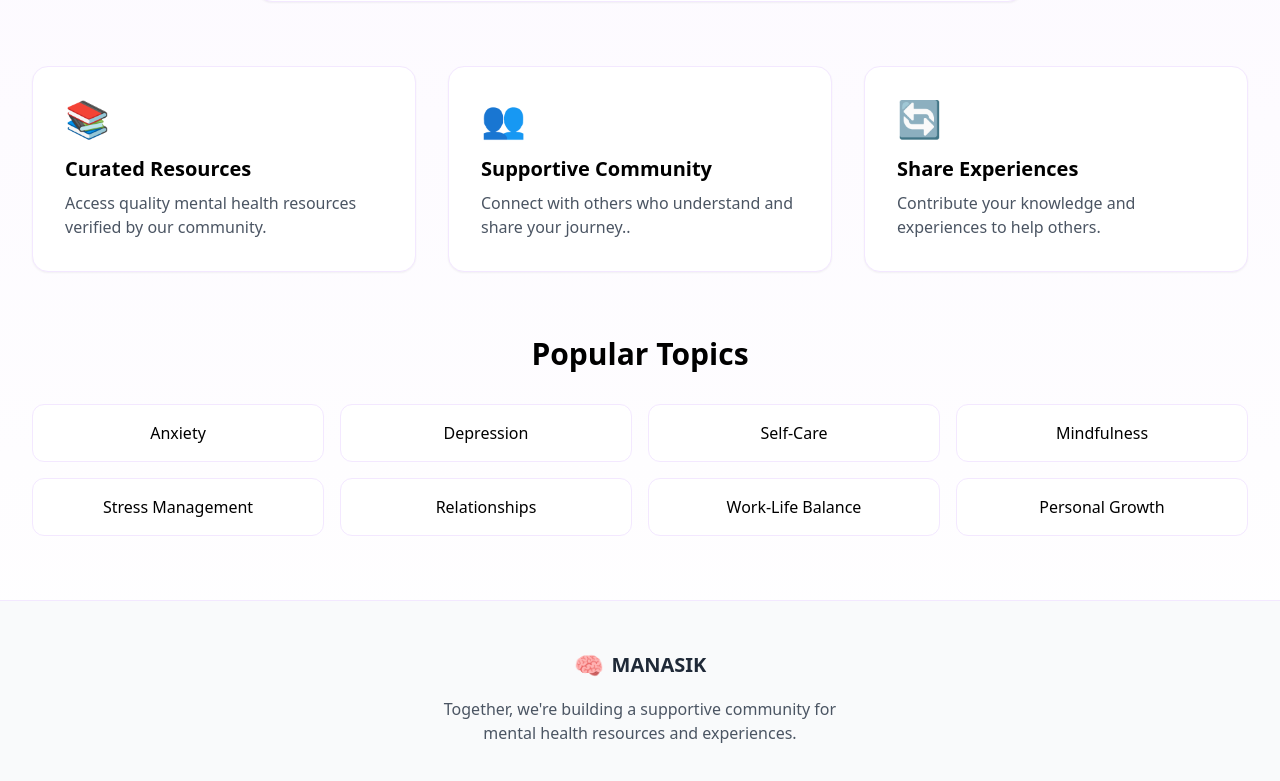
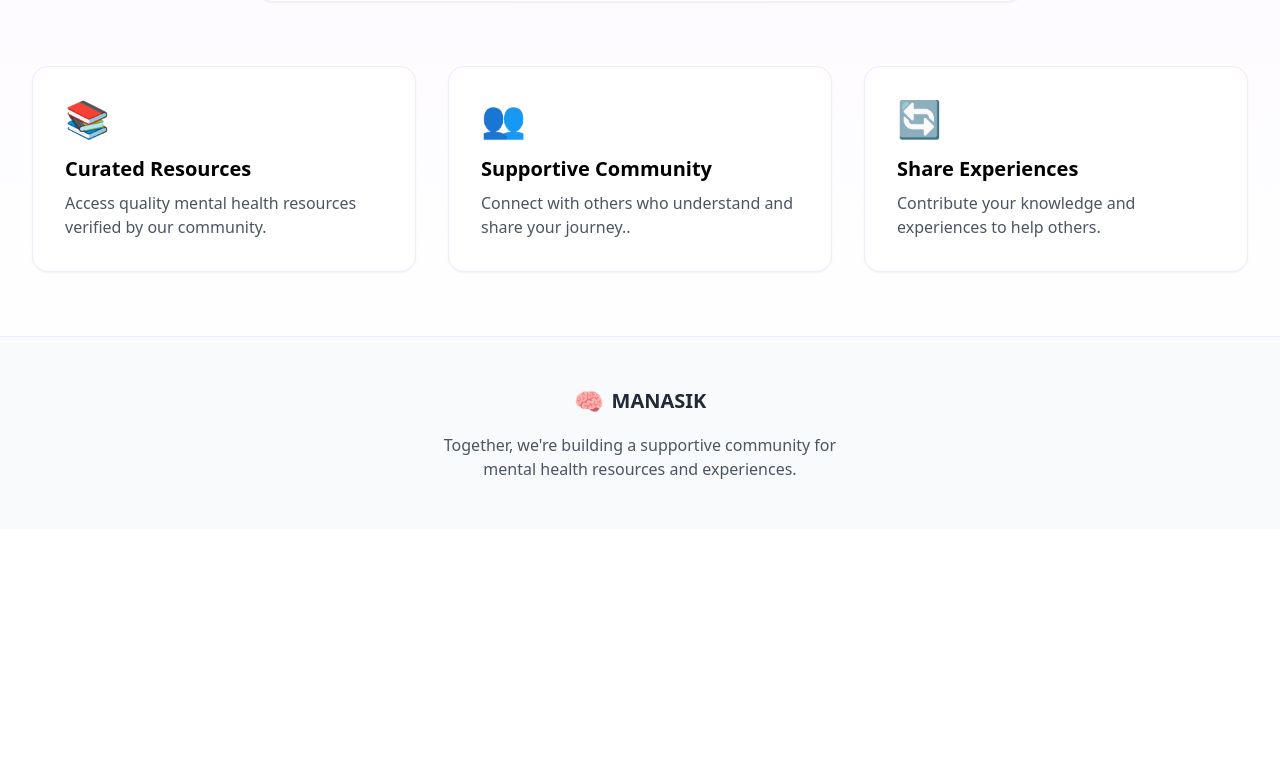
Before and after one commit to Noskathon-Lite/Error_404, a React (Create React App) app in the folder frontend/: page / in a window 1280 px wide. Shown: the part 884-1665 px from the top of the page. After the commit the page ends 1413 px from the top, so only its background shows below. Built offline with nearby package versions, Linux system fonts and the light colour scheme.

Commit message:
removed unwanted lines

```diff
--- a/frontend/src/Home.js
+++ b/frontend/src/Home.js
@@ -210,31 +210,6 @@ function Home({isPopupOpen , setIsPopupOpen , selectedMood,setSelectedMood}) {
           <div className="grid md:grid-cols-3 gap-8 mb-16">
               <AllLink />
           </div>
-          <div className="mb-16">
-            <h2 className="text-3xl font-bold text-center mb-8">
-              Popular Topics
-            </h2>
-            <div className="grid grid-cols-2 md:grid-cols-4 gap-4">
-              {[
-                "Anxiety",
-                "Depression",
-                "Self-Care",
-                "Mindfulness",
-                "Stress Management",
-                "Relationships",
-                "Work-Life Balance",
-                "Personal Growth",
-              ].map((topic) => (
-                <a
-                  key={topic}
-                  href="#"
-                  className="bg-white px-6 py-4 rounded-xl text-center border border-purple-100 hover:border-purple-300 hover:shadow-sm transition-all"
-                >
-                  {topic}
-                </a>
-              ))}
-            </div>
-          </div>
         </div>
       </main>
 
```
